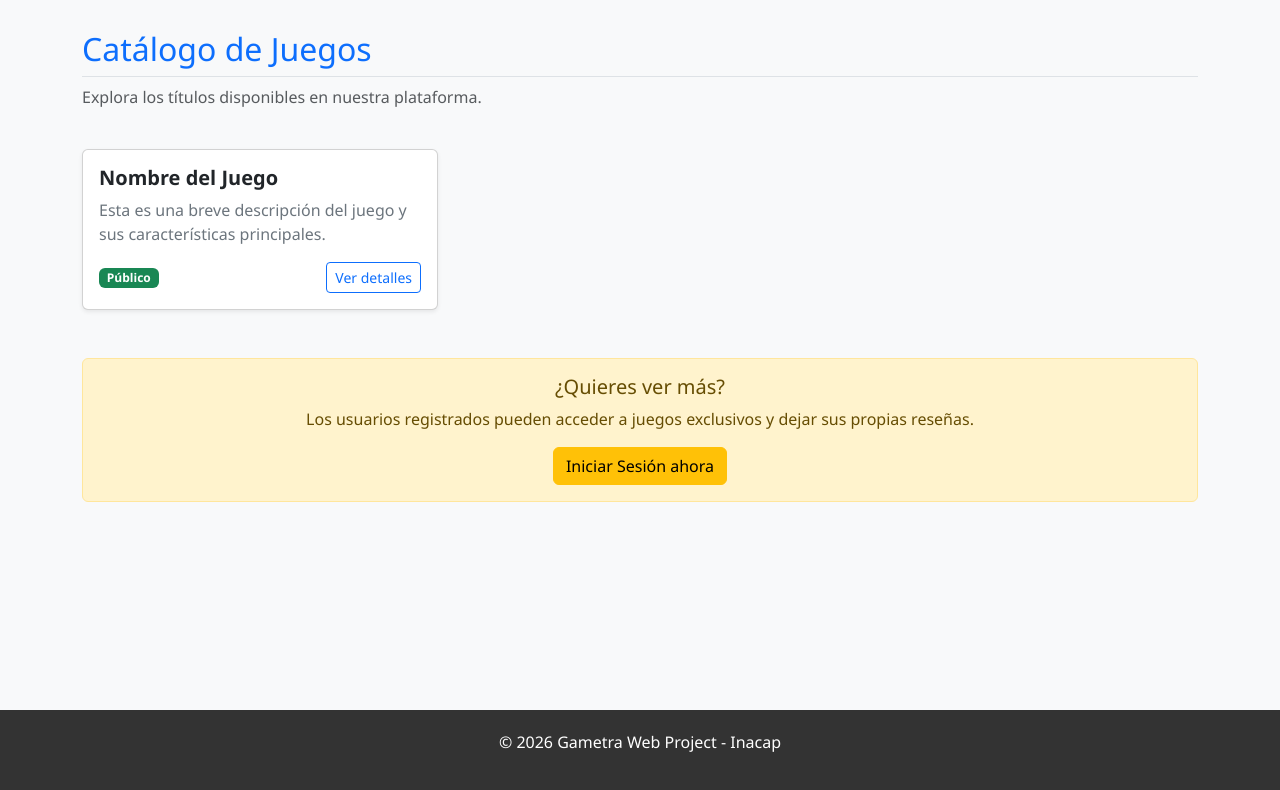
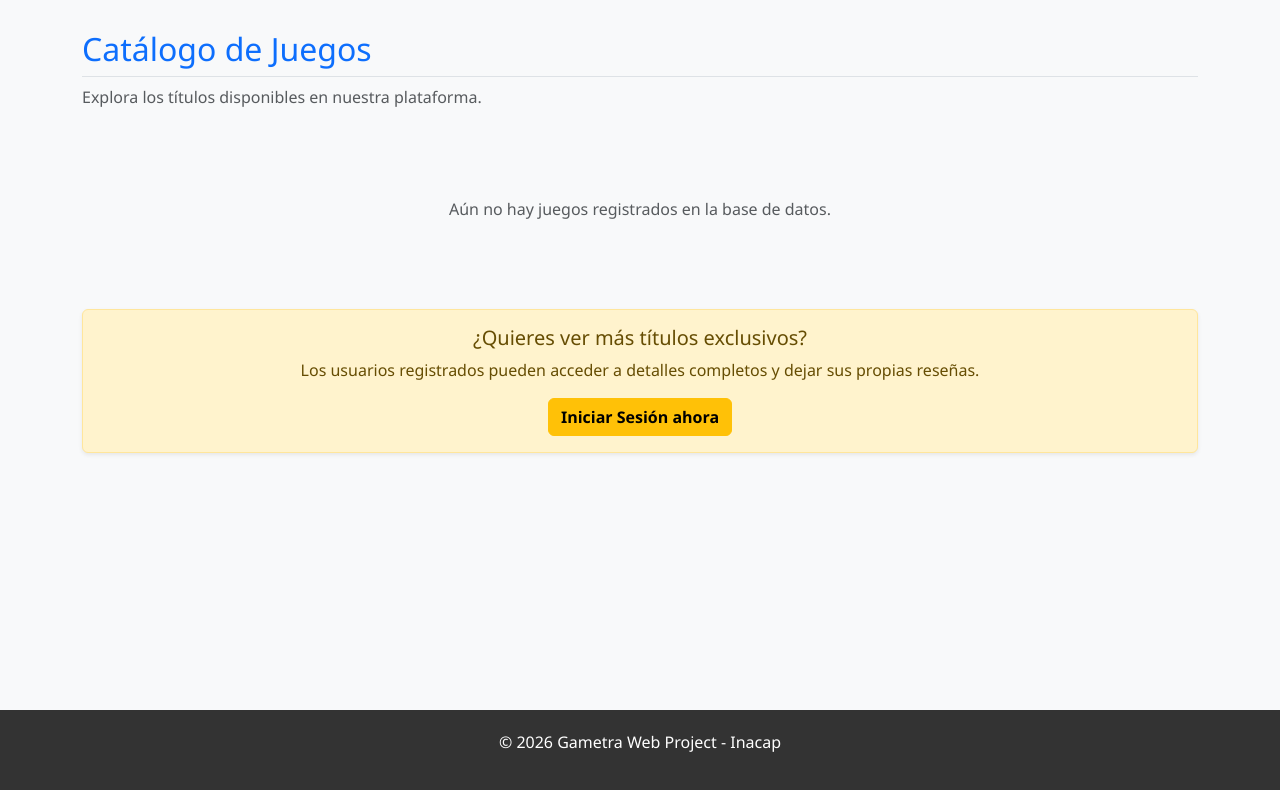
Before and after one commit to allys081/gametra-web, a Django app: page /juegos/ in a window 1280 px wide. Shown: the part 78-868 px from the top of the page. Run offline with Django 5.2, Linux system fonts and the light colour scheme.

Commit message:
diseño basejuegos html y js bienvenida

```diff
--- a/templates/base.html
+++ b/templates/base.html
@@ -21,9 +21,10 @@
 </head>
 <body>
 
-    <nav class="navbar navbar-expand-lg navbar-dark sticky-top">
+    <!-- Agregamos una clase dinámica: si está logueado, se le añade 'border-bottom border-warning' -->
+<nav class="navbar navbar-expand-lg navbar-dark sticky-top {% if user.is_authenticated %}border-bottom border-warning border-3 shadow-lg{% endif %}">
     <div class="container">
-            <a class="navbar-brand" href="/">GAMETRA </a>
+        <a class="navbar-brand" href="{% url 'home' %}">GAMETRA </a>
         <button class="navbar-toggler" type="button" data-bs-toggle="collapse" data-bs-target="#navbarNav">
             <span class="navbar-toggler-icon"></span>
         </button>
@@ -31,16 +32,21 @@
             <ul class="navbar-nav ms-auto">
                 <li class="nav-item"><a class="nav-link" href="{% url 'home' %}">Inicio</a></li>
                 <li class="nav-item"><a class="nav-link" href="{% url 'juegos' %}">Juegos</a></li>
+
                 {% if user.is_authenticated %}
-                        <li class="nav-item"><a class="nav-link" href="{% url 'perfil' %}">Mi Perfil</a></li>
+                    <!-- MOSTRAR SOLO A LOGUEADOS -->
+                    <li class="nav-item"><a class="nav-link fw-bold text-warning" href="{% url 'perfil' %}">👤 Mi Perfil</a></li>
                     <li class="nav-item">
                         <form action="{% url 'logout' %}" method="post" class="d-inline">
                             {% csrf_token %}
-                                <button type="submit" class="btn btn-outline-light btn-sm mt-1">Salir</button>
+                            <button type="submit" class="btn btn-outline-light btn-sm mt-1 ms-2">Cerrar Sesión</button>
                         </form>
                     </li>
                 {% else %}
-                        <li class="nav-item"><a class="btn btn-warning btn-sm mt-1" href="{% url 'login' %}">Iniciar Sesión</a></li>
+                    <!-- MOSTRAR SOLO A VISITANTES -->
+                    <li class="nav-item">
+                        <a class="btn btn-warning btn-sm mt-1" href="{% url 'login' %}">Iniciar Sesión</a>
+                    </li>
                 {% endif %}
             </ul>
         </div>
@@ -72,6 +78,7 @@
             };
         });
     </script>
+
 </body>
 </body>
 </html>
--- a/templates/juegos.html
+++ b/templates/juegos.html
@@ -7,25 +7,54 @@
         <p class="text-muted">Explora los títulos disponibles en nuestra plataforma.</p>
     </div>
 
+    <!-- BUCLE PARA MOSTRAR JUEGOS REALES -->
+    {% for juego in juegos %}
     <div class="col-md-4 mb-4">
-        <div class="card h-100 shadow-sm">
+        <div class="card h-100 shadow-sm border-0">
             <div class="card-body">
-                <h5 class="card-title fw-bold">Nombre del Juego</h5>
-                <p class="card-text text-secondary">Esta es una breve descripción del juego y sus características principales.</p>
-                <div class="d-flex justify-content-between align-items-center">
-                    <span class="badge bg-success">Público</span>
-                    <a href="#" class="btn btn-sm btn-outline-primary">Ver detalles</a>
+                <div class="d-flex justify-content-between">
+                    <h5 class="card-title fw-bold text-primary">{{ juego.titulo }}</h5>
+                    {% if juego.es_publico %}
+                        <span class="badge bg-success" style="height: fit-content;">Público</span>
+                    {% else %}
+                        <span class="badge bg-secondary" style="height: fit-content;">Privado</span>
+                    {% endif %}
                 </div>
+
+                <hr>
+
+                {% if user.is_authenticated %}
+                    <!-- VISTA PRIVADA: DETALLES COMPLETOS -->
+                    <p class="card-text text-dark">{{ juego.descripcion }}</p>
+                    <div class="mt-3">
+                        <small class="text-muted">Agregado por: <strong>{{ juego.creado_por.username }}</strong></small>
+                        <a href="#" class="btn btn-primary btn-sm w-100 mt-2">Escribir Reseña</a>
+                    </div>
+                {% else %}
+                    <!-- VISTA PÚBLICA: RESTRINGIDA -->
+                    <p class="card-text text-secondary text-truncate">Esta descripción es solo para miembros...</p>
+                    <div class="p-3 bg-light rounded text-center border">
+                        <p class="small text-muted mb-2">🔒 Información protegida</p>
+                        <a href="{% url 'login' %}" class="btn btn-sm btn-outline-primary">Ingresa para ver más</a>
+                    </div>
+                {% endif %}
             </div>
         </div>
     </div>
+    {% empty %}
+    <!-- Mensaje por si Macka no ha creado juegos todavía -->
+    <div class="col-12 text-center py-5">
+        <p class="text-muted">Aún no hay juegos registrados en la base de datos.</p>
+    </div>
+    {% endfor %}
 
+    <!-- ALERTA PARA NO LOGUEADOS AL FINAL -->
     {% if not user.is_authenticated %}
     <div class="col-12 mt-4">
-        <div class="alert alert-warning text-center">
-            <h5>¿Quieres ver más?</h5>
-            <p>Los usuarios registrados pueden acceder a juegos exclusivos y dejar sus propias reseñas.</p>
-            <a href="/login/" class="btn btn-warning">Iniciar Sesión ahora</a>
+        <div class="alert alert-warning text-center shadow-sm">
+            <h5>¿Quieres ver más títulos exclusivos?</h5>
+            <p>Los usuarios registrados pueden acceder a detalles completos y dejar sus propias reseñas.</p>
+            <a href="{% url 'login' %}" class="btn btn-warning fw-bold">Iniciar Sesión ahora</a>
         </div>
     </div>
     {% endif %}
```
Lines whose indentation alone changed are shown as unchanged.
